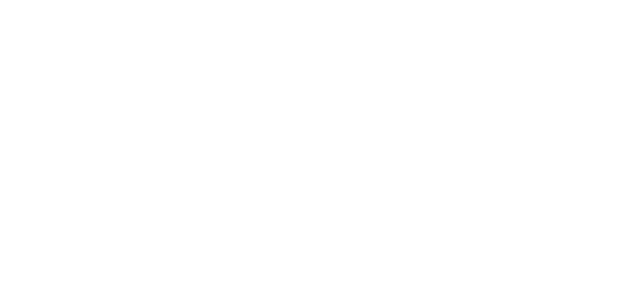
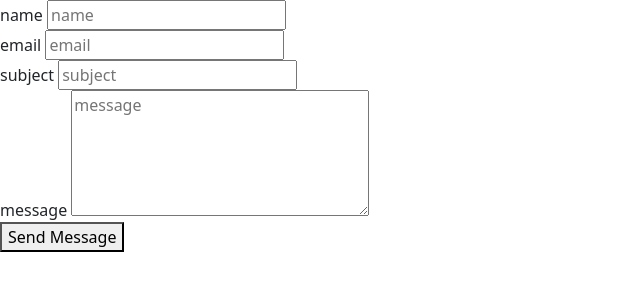
Before and after one commit to AbdEl-Rahman20/Email.js-Form, a website: page index.html in a window 1280 px wide. Shown: the whole page, without its empty margins (0-640 px from the left). Drawn offline with nearby package versions, Linux system fonts and the light colour scheme.

Commit message:
adding content

```diff
--- a/assets/js/main.js
+++ b/assets/js/main.js
@@ -0,0 +1,19 @@
+function sendMessage() {
+    (function () {
+        emailjs.init("eLenmPMbrt_LTQuQS");
+    })();
+
+    const serviceID = "service_zb4roxl";
+    const templateID = "template_oly2w8k";
+    const params = {
+        sendername:document.querySelector("#name").value,
+        senderemail:document.querySelector("#email").value,
+        subject:document.querySelector("#subject").value,
+        message:document.querySelector("#message").value
+    }
+    emailjs.send(serviceID, templateID, params)
+        .then(res => {
+            alert('thank you, ' + params["sendername"] + '! your message has been sent.');
+        })
+        .catch();
+}
--- a/index.html
+++ b/index.html
@@ -6,9 +6,32 @@
     <title>Document</title>
     <link rel="stylesheet" href="assets/css/bootstrap.min.css">
     <link rel="stylesheet" href="assets/css/style.css">
+    <script src="https://cdn.jsdelivr.net/npm/@emailjs/browser@4/dist/email.min.js"></script>
 </head>
 <body>
-
+    <section>
+        <div>
+            <div class="form-group">
+                <label for="">name</label>
+                <input type="text" id="name" placeholder="name">
+            </div>
+            <div class="form-group">
+                <label for="">email</label>
+                <input type="email" id="email" placeholder="email">
+            </div>
+            <div class="form-group">
+                <label for="">subject</label>
+                <input type="text" id="subject" placeholder="subject">
+            </div>
+            <div class="form-group">
+                <label for="">message</label>
+                <textarea name="message" id="message" cols="30" rows="5" placeholder="message"></textarea>
+            </div>
+            <div class="form-group">
+                <button onclick="sendMessage()">Send Message</button>
+            </div>
+        </div>
+    </section>
 
     <script src="assets/js/bootstrap.bundle.min.js"></script>
     <script src="assets/js/main.js"></script>
--- /dev/null
+++ b/package.json
@@ -0,0 +1,5 @@
+{
+  "dependencies": {
+    "emailjs": "^4.0.3"
+  }
+}
```
Also changed, not shown: 1 other file.
